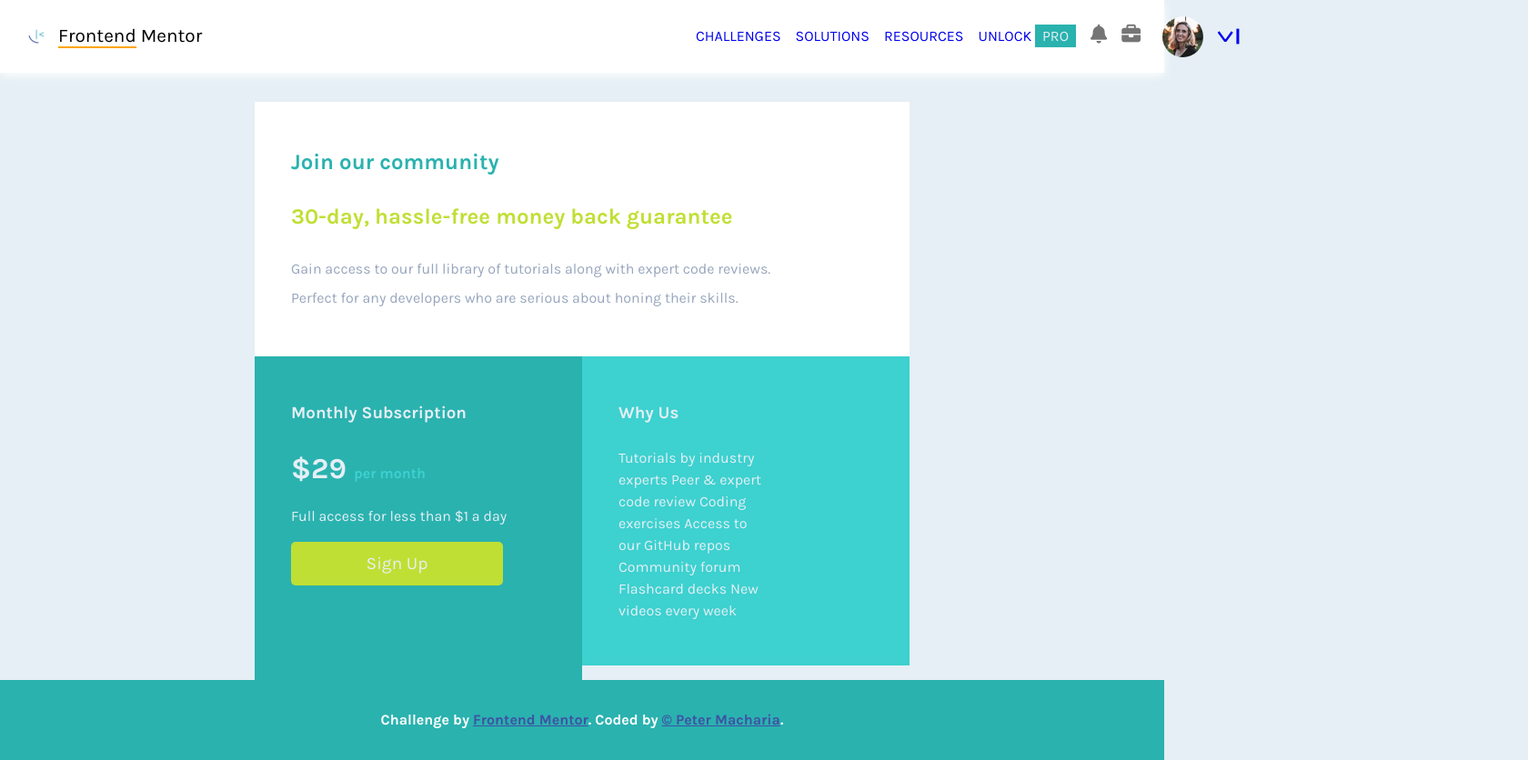
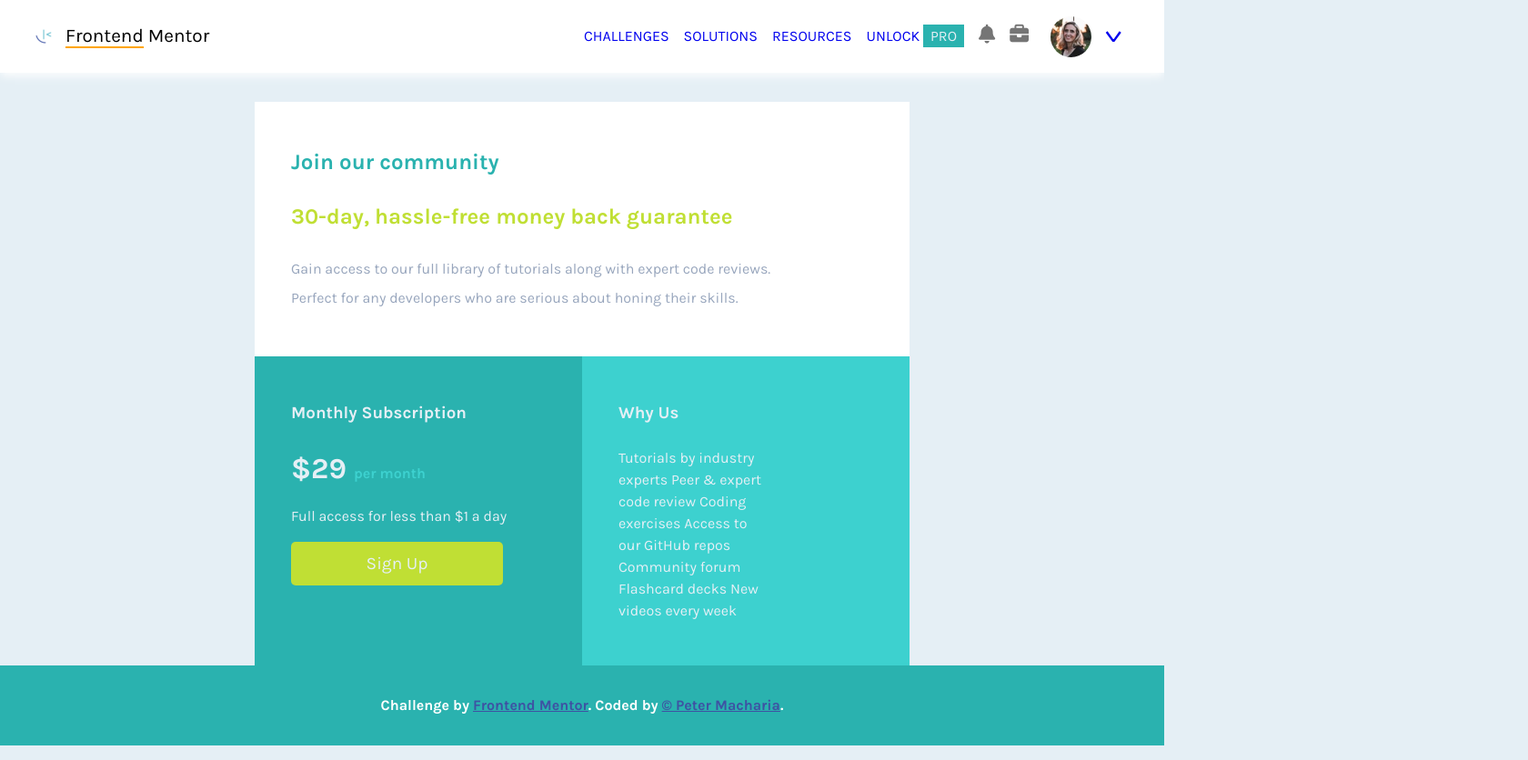
Before and after one commit to Nestamash/Single-price-grid-component, a plain HTML site: page index.html in a window 1280 px wide. Shown: the whole page at 91% size, 1680 px wide, since content can reach past the window. Drawn offline with Linux system fonts and the light colour scheme.

Commit message:
final commit

```diff
--- a/index.html
+++ b/index.html
@@ -35,15 +35,17 @@
         <li><a href="#">solutions</a></li>
         <li><a href="#">resources</a></li>
         <li><a href="#">unlock <span class="pro">PRO</span></a></li>
+        <li><a href="#"><i class="fa-solid fa-bell"></i></a></li>
+        <li><a href="#"><i class="fa-solid fa-briefcase"></i></a></li>
+        <li>
+          <a href="#">
+            <figure class="profile-img">
+              <img src="/images/image-irene.jpg" alt="user profile photo">
+            <figcaption>&lt;</figcaption>
+            </figure>
+          </a>
+        </li>
 
-        <a href="#"><i class="fa-solid fa-bell"></i></a>
-        <a href="#"><i class="fa-solid fa-briefcase"></i></a>
-        <a href="#">
-          <figure class="profile-img">
-            <img src="/images/image-irene.jpg" alt="user profile photo">
-          <figcaption>&lt;</figcaption>
-          </figure>
-        </a>
       </ul>
     </nav>
   </header>
--- a/style.css
+++ b/style.css
@@ -98,7 +98,7 @@ nav ul .pro{
 nav{
 
       min-height: 42px;
-      padding-left: 1.5rem;
+      /* padding-left: 1.5rem; */
       display: flex;
       position: relative;
       background-color: white;
@@ -305,9 +305,6 @@ article h2{
   color: var(--neutral-LightGray);
   background-color: var(--primary-BrightYellow);
 }
-.join p{
-
-}
 .why-us p{
   width: 60%;
 }
@@ -323,12 +320,10 @@ article h2{
   background-color: var(--primary-Cyan);
 }
 .why-us{
-  margin-bottom: 1rem;
+
   background-color: var(--primary-Cyan-2);
 }
-
-
-
+/* desktop layout */
 @media(min-width:980px){
   /* hide the hamburger menu */
   .bars{
@@ -339,20 +334,25 @@ article h2{
     flex-direction: row;
     /* top: -180px; */
     top: 0;
-    justify-content: center;
+    justify-content: flex-end;
     align-items: center;
     opacity: 1;
     overflow: hidden;
     width: 100%;
     height: auto;
     background-color: transparent;
-    margin-left: 400px;
     z-index: -1;
+  }
+  ul li:last-child{
+    margin-right: 4rem;
   }
 
   nav{
     min-height: 80px;
     z-index: 1;
+  }
+  .image_bars_container img{
+    margin-left: 2rem;
   }
 
 
@@ -363,11 +363,10 @@ article h2{
 
 }
 article{
-
+  flex: 1;
   width: 45em;
 }
 .join p{
     width: 90%;
 }
-
 }
```
